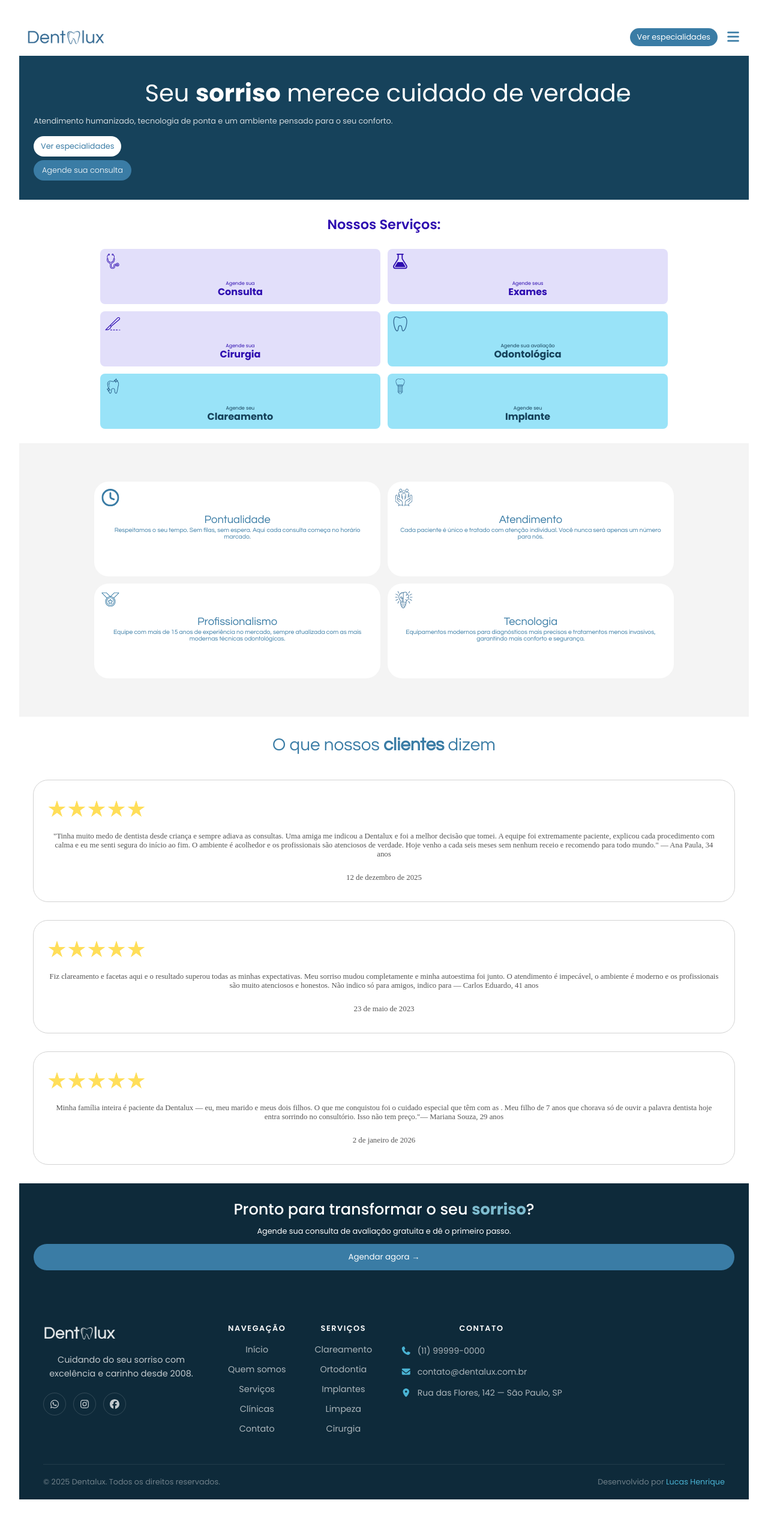
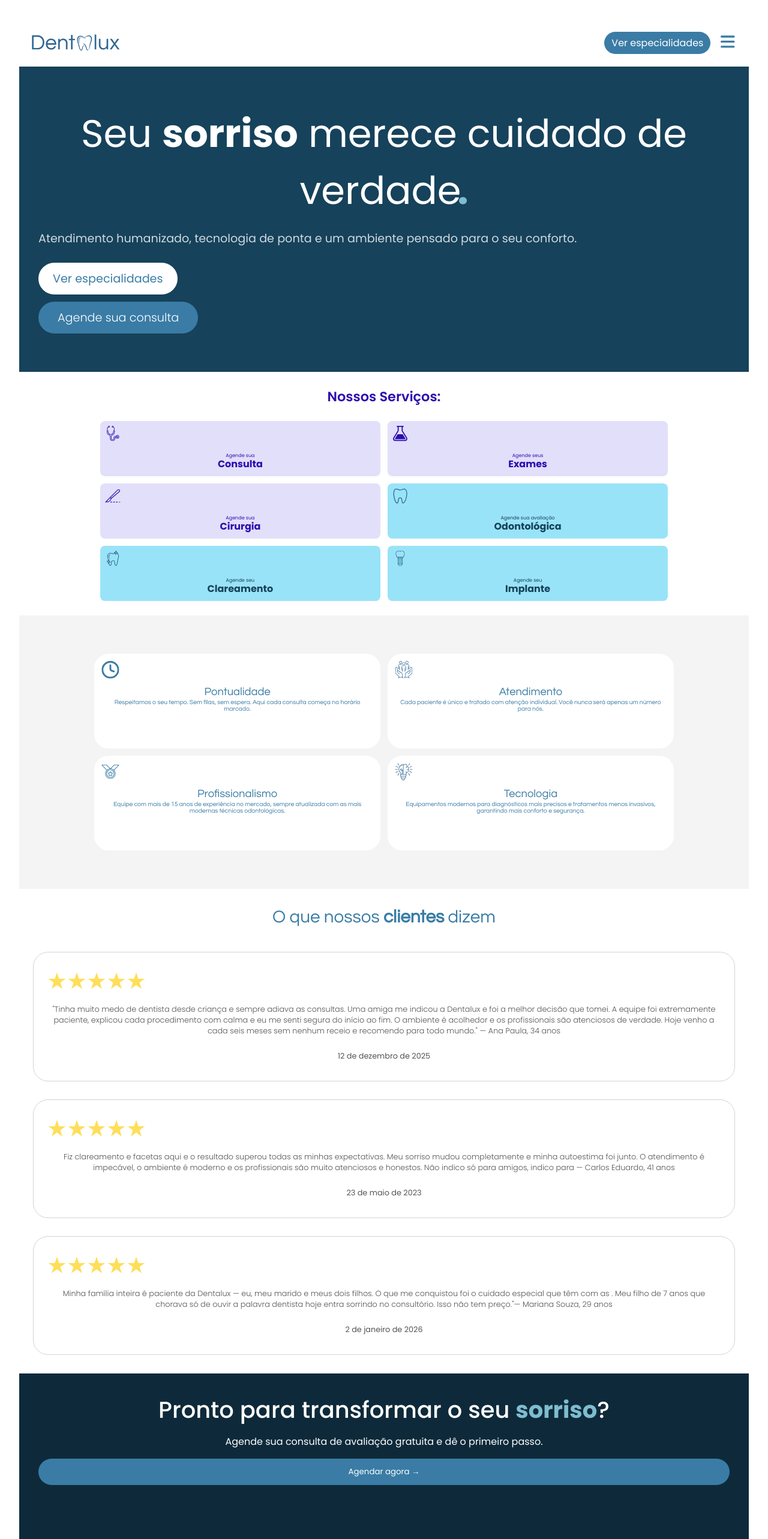
Before and after one commit to DevLucasHenrique/Dentalux, a React (Vite) app in the folder dentalux-app/: page / in a window 1280 px wide. Shown: the top 2566 px of the page at 60% size. Before the commit the page ends 2532 px from the top, so only its background shows below. Built offline with nearby package versions, Linux system fonts and the light colour scheme.

Commit message:
style: add tablet responsive layout (768px breakpoint)

```diff
--- a/dentalux-app/src/components/footer/Footer.css
+++ b/dentalux-app/src/components/footer/Footer.css
@@ -14,7 +14,6 @@ footer {
   padding-bottom: 48px;
   border-bottom: 1px solid rgba(255, 255, 255, 0.08);
 }
-
 
 .footer-brand {
   display: flex;
--- a/dentalux-app/src/components/header/Header.css
+++ b/dentalux-app/src/components/header/Header.css
@@ -57,13 +57,24 @@ header {
   opacity: 0;
 }
 
-.menu.open .mobile-link:nth-child(1) { animation-delay: 0.15s; }
-.menu.open .mobile-link:nth-child(2) { animation-delay: 0.22s; }
-.menu.open .mobile-link:nth-child(3) { animation-delay: 0.29s; }
-.menu.open .mobile-link:nth-child(4) { animation-delay: 0.36s; }
-.menu.open .mobile-link:nth-child(5) { animation-delay: 0.43s; }
-.menu.open .mobile-link:nth-child(6) { animation-delay: 0.50s; }
-
+.menu.open .mobile-link:nth-child(1) {
+  animation-delay: 0.15s;
+}
+.menu.open .mobile-link:nth-child(2) {
+  animation-delay: 0.22s;
+}
+.menu.open .mobile-link:nth-child(3) {
+  animation-delay: 0.29s;
+}
+.menu.open .mobile-link:nth-child(4) {
+  animation-delay: 0.36s;
+}
+.menu.open .mobile-link:nth-child(5) {
+  animation-delay: 0.43s;
+}
+.menu.open .mobile-link:nth-child(6) {
+  animation-delay: 0.5s;
+}
 
 .menu {
   display: flex;
@@ -76,18 +87,6 @@ header {
   height: 100%;
   position: absolute;
   width: 100dvw;
-}
-
-.menu button.login {
-  font-family: var(--logoFont);
-  background-color: var(--darkBlue);
-  width: 55%;
-  padding: 12px;
-  color: white;
-  font-size: 1.2em;
-  border: none;
-  border-radius: 8px;
-  font-weight: 500;
 }
 
 .menu .mobile-links {
@@ -130,6 +129,16 @@ button.mobile-services {
   padding: 6px 12px;
   border: none;
   border-radius: 64px;
+  transition: 0.2s ease;
+}
+
+button.mobile-services:hover {
+  transform: scale(1.05);
+}
+
+button.mobile-services:active {
+  transform: scale(0.85);
+  transition: 0.1s ease-in;
 }
 
 .mobile-menu-button.normal {
@@ -164,7 +173,7 @@ button.mobile-menu-button:active {
 .menu .mobile-link:hover {
   color: black;
   transform: translateX(6px);
-  font-size: 1.9em
+  font-size: 1.9em;
 }
 
 .menu .mobile-link::after {
@@ -176,3 +185,29 @@ button.mobile-menu-button:active {
   margin-bottom: 12px;
   padding-block: 4px;
 }
+
+@media screen and (min-width: 768px) {
+  header img.logo-mobile {
+    width: 150px;
+  }
+
+  header #mobile-nav {
+    padding: 18px;
+  }
+
+  button.mobile-menu-button {
+    font-size: 1.68rem;
+  }
+
+  button.mobile-services {
+    font-size: 1em;
+  }
+
+  .menu {
+    padding: 32px 32px;
+  }
+
+  .menu .mobile-links {
+    gap: 32px;
+  }
+}
--- a/dentalux-app/src/components/home/CTA.css
+++ b/dentalux-app/src/components/home/CTA.css
@@ -72,3 +72,18 @@ section#cta .cta-button {
 .cta-button:hover::after {
   animation: shine 0.55s ease forwards;
 }
+
+@media screen and (min-width: 768px) {
+  section#cta {
+    padding: 32px 32px;
+    gap: 12px;
+  }
+
+  section#cta .cta-title {
+    font-size: 2.4em;
+  }
+
+  section#cta .cta-text {
+    font-size: 1em;
+  }
+}
--- a/dentalux-app/src/components/home/HomePage.css
+++ b/dentalux-app/src/components/home/HomePage.css
@@ -72,3 +72,39 @@ section#hero div.hero-nav button.schedule {
   font-size: 0.8em;
   transition: 0.3s ease;
 }
+
+@media screen and (min-width: 768px) {
+  section#hero {
+    gap: 18px;
+    padding: 64px 32px;
+  }
+
+  section#hero .main-title {
+    font-size: 4em;
+  }
+
+  section#hero .main-title .emp-dot {
+    color: var(--lightBlue);
+    font-weight: 700;
+    margin-left: -2%;
+    padding: 0px;
+  }
+
+  section#hero .slogan {
+    font-size: 1.2em;
+  }
+
+  div.hero-nav {
+    gap: 12px;
+  }
+
+  section#hero div.hero-nav button.redirect-services {
+    font-size: 1.2em;
+    padding: 12px 24px;
+  }
+
+  section#hero div.hero-nav button.schedule {
+    font-size: 1.2em;
+    padding: 12px 32px;
+  }
+}
--- a/dentalux-app/src/components/home/Testimonials.css
+++ b/dentalux-app/src/components/home/Testimonials.css
@@ -1,5 +1,5 @@
 section#testimonials {
-  font-family: var(--textLogo);
+  font-family: var(--textFont);
   display: flex;
   flex-flow: column nowrap;
   justify-content: center;
@@ -24,7 +24,6 @@ section#testimonials .testimonial {
   display: flex;
   flex-flow: column nowrap;
   padding: 32px 24px;
-
   outline: 1px solid lightgray;
   color: #545454;
 }
```
Also changed, not shown: dentalux-app/src/components/home/Qualities.css (line endings or trailing spaces).
